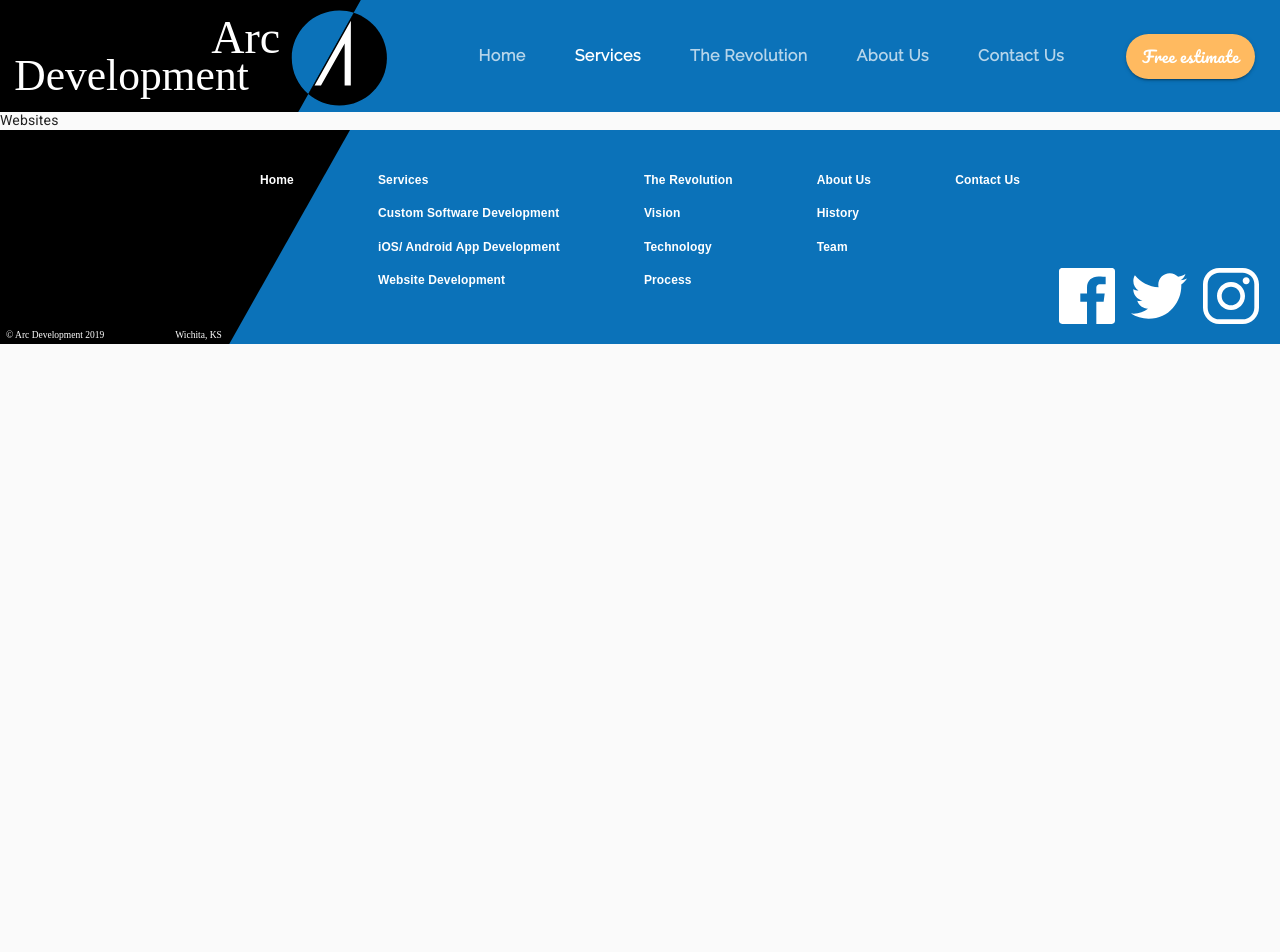
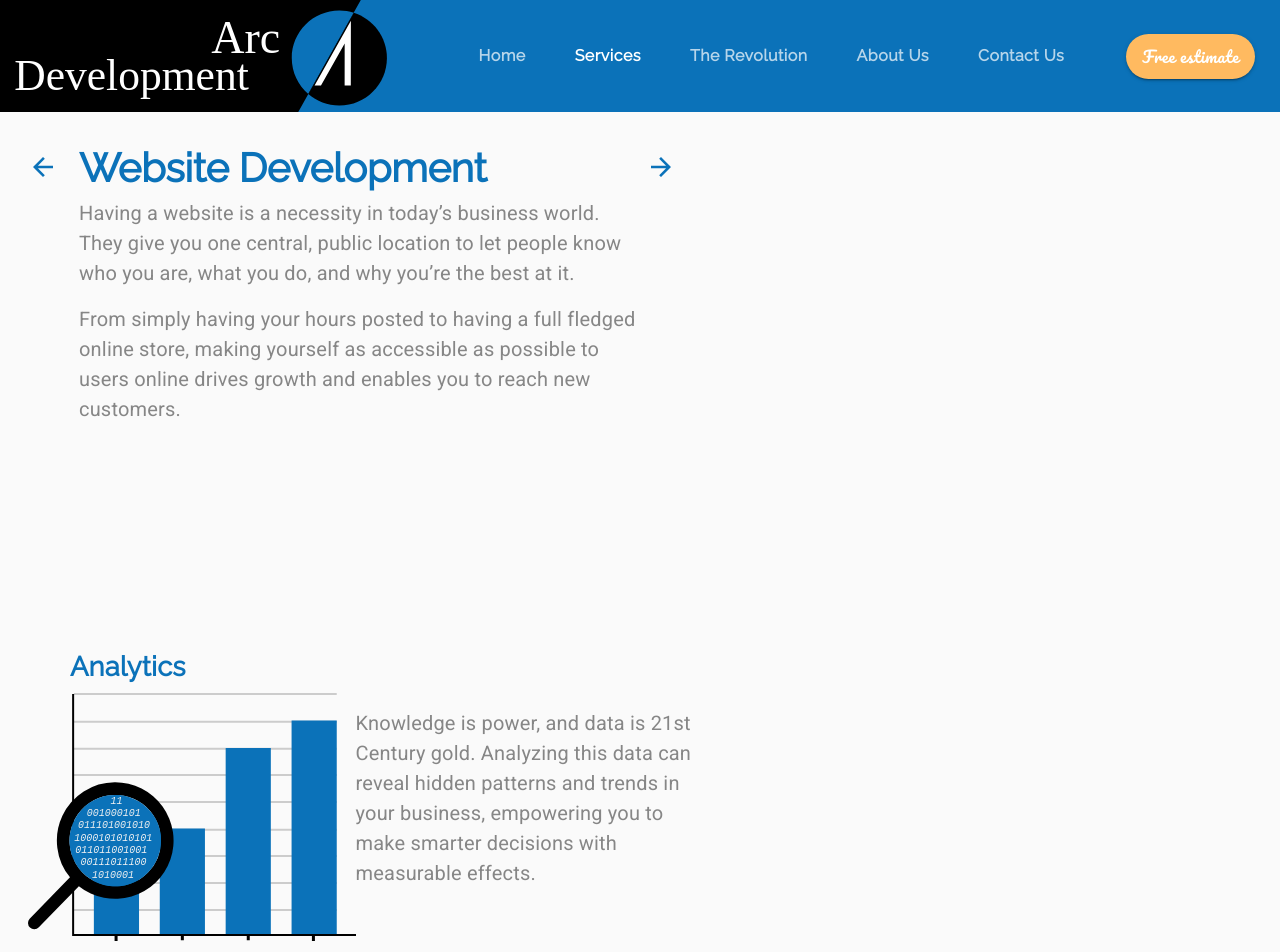
Before and after one commit to aiyeola/arc-development, a React (Create React App) app: page /websites in a window 1280 px wide. Shown: the top 952 px of the page. Before the commit the page ends 800 px from the top, so only its background shows below. Built offline with nearby package versions, Linux system fonts and the light colour scheme.

Commit message:
ft(WebsitesPage): create websites page
- responsive

```diff
--- a/src/components/App.js
+++ b/src/components/App.js
@@ -9,12 +9,12 @@
 import Services from '../components/Services';
 import CustomSoftware from '../components/Services/CustomSoftware';
 import MobileApps from '../components/Services/MobileApps';
+import Websites from '../components/Services/Websites';
 
 function App() {
   const [selectedIndex, setSelectedIndex] = useState(0);
   const [value, setValue] = useState(0);
 
-  // console.log('theme: ', theme);
   return (
     <ThemeProvider theme={theme}>
       <BrowserRouter>
@@ -69,7 +69,17 @@
               />
             )}
           />
-          <Route exact path="/websites" component={() => <div>Websites</div>} />
+          <Route
+            exact
+            path="/websites"
+            component={(props) => (
+              <Websites
+                {...props}
+                setValue={setValue}
+                setSelectedIndex={setSelectedIndex}
+              />
+            )}
+          />
           <Route
             exact
             path="/revolution"
--- /dev/null
+++ b/src/components/Services/Websites.js
@@ -0,0 +1,288 @@
+import React from 'react';
+import { Link } from 'react-router-dom';
+import { makeStyles, useTheme } from '@material-ui/styles';
+import Grid from '@material-ui/core/Grid';
+import IconButton from '@material-ui/core/IconButton';
+import Typography from '@material-ui/core/Typography';
+import useMediaQuery from '@material-ui/core/useMediaQuery';
+import Hidden from '@material-ui/core/Hidden';
+
+import backArrow from '../../assets/backArrow.svg';
+import forwardArrow from '../../assets/forwardArrow.svg';
+import analytics from '../../assets/analytics.svg';
+import seo from '../../assets/seo.svg';
+import outreach from '../../assets/outreach.svg';
+import ecommerce from '../../assets/ecommerce.svg';
+import CallToAction from '../ui/CallToAction';
+
+const useStyles = makeStyles((theme) => ({
+  heading: {
+    maxWidth: '40em',
+  },
+  arrowContainer: {
+    marginTop: '0.5em',
+  },
+  rowContainer: {
+    padding: '0 5em',
+    [theme.breakpoints.down('sm')]: {
+      padding: '0 1.5em',
+    },
+  },
+  paragraphContainer: {
+    maxWidth: '25em',
+  },
+}));
+
+const Websites = ({ setValue, setSelectedIndex }) => {
+  const classes = useStyles();
+  const theme = useTheme();
+  const matchesMD = useMediaQuery(theme.breakpoints.down('md'));
+  const matchesSM = useMediaQuery(theme.breakpoints.down('sm'));
+  const matchesXS = useMediaQuery(theme.breakpoints.down('xs'));
+
+  return (
+    <Grid container direction="column">
+      <Grid
+        item
+        container
+        direction="row"
+        justify={matchesMD ? 'center' : undefined}
+        className={classes.rowContainer}
+        style={{ marginTop: matchesXS ? '1em' : '2em' }}
+      >
+        <Hidden mdDown>
+          <Grid
+            item
+            className={classes.arrowContainer}
+            style={{ marginRight: '1em', marginLeft: '-3.5em' }}
+          >
+            <IconButton
+              component={Link}
+              to="/mobileapps"
+              onClick={() => setSelectedIndex(2)}
+              style={{ backgroundColor: 'transparent' }}
+            >
+              <img
+                src={backArrow}
+                alt="back to iOS / Android development page"
+              />
+            </IconButton>
+          </Grid>
+        </Hidden>
+        <Grid item container direction="column" className={classes.heading}>
+          <Grid item>
+            <Typography variant="h2" align={matchesMD ? 'center' : undefined}>
+              Website Development
+            </Typography>
+          </Grid>
+          <Grid item>
+            <Typography
+              variant="body1"
+              paragraph
+              align={matchesMD ? 'center' : undefined}
+            >
+              Having a website is a necessity in today’s business world. They
+              give you one central, public location to let people know who you
+              are, what you do, and why you’re the best at it.
+            </Typography>
+            <Typography
+              variant="body1"
+              paragraph
+              align={matchesMD ? 'center' : undefined}
+            >
+              From simply having your hours posted to having a full fledged
+              online store, making yourself as accessible as possible to users
+              online drives growth and enables you to reach new customers.
+            </Typography>
+          </Grid>
+        </Grid>
+        <Hidden mdDown>
+          <Grid item className={classes.arrowContainer}>
+            <IconButton
+              component={Link}
+              to="/services"
+              onClick={() => setSelectedIndex(0)}
+              style={{ backgroundColor: 'transparent' }}
+            >
+              <img src={forwardArrow} alt="forward to Services page" />
+            </IconButton>
+          </Grid>
+        </Hidden>
+      </Grid>
+
+      <Grid
+        item
+        container
+        direction={matchesSM ? 'column' : 'row'}
+        alignItems="center"
+        className={classes.rowContainer}
+        style={{ marginTop: '15em' }}
+      >
+        <Grid item>
+          <Grid item container direction="column">
+            <Grid item>
+              <Typography
+                variant="h4"
+                gutterBottom
+                align={matchesSM ? 'center' : undefined}
+              >
+                Analytics
+              </Typography>
+            </Grid>
+            <Grid item>
+              <img
+                src={analytics}
+                alt="graph with magnifying glass with 1's and 0's"
+                style={{ marginLeft: '-3em' }}
+              />
+            </Grid>
+          </Grid>
+        </Grid>
+        <Grid item className={classes.paragraphContainer}>
+          <Typography variant="body1" align={matchesSM ? 'center' : undefined}>
+            Knowledge is power, and data is 21st Century gold. Analyzing this
+            data can reveal hidden patterns and trends in your business,
+            empowering you to make smarter decisions with measurable effects.
+          </Typography>
+        </Grid>
+      </Grid>
+
+      <Grid
+        item
+        container
+        direction={matchesSM ? 'column' : 'row'}
+        alignItems="center"
+        justify="flex-end"
+        className={classes.rowContainer}
+        style={{ marginBottom: '15em', marginTop: '15em' }}
+      >
+        <Grid item>
+          <Grid item container direction="column">
+            <Grid item>
+              <Typography variant="h4" align="center" gutterBottom>
+                E-Commerce
+              </Typography>
+            </Grid>
+            <Grid item>
+              <img src={ecommerce} alt="Word outline made of dollar signs" />
+            </Grid>
+          </Grid>
+        </Grid>
+        <Grid
+          item
+          style={{ marginLeft: matchesSM ? 0 : '1em' }}
+          className={classes.paragraphContainer}
+        >
+          <Typography
+            variant="body1"
+            paragraph
+            align={matchesSM ? 'center' : undefined}
+          >
+            It’s no secret that people like to shop online.
+          </Typography>
+          <Typography
+            variant="body1"
+            paragraph
+            align={matchesSM ? 'center' : undefined}
+          >
+            In 2017 over $2.3 trillion was spent in e-commerce, and it’s time
+            for your slice of that pie.
+          </Typography>
+        </Grid>
+      </Grid>
+
+      <Grid
+        item
+        container
+        direction={matchesSM ? 'column' : 'row'}
+        alignItems="center"
+        className={classes.rowContainer}
+      >
+        <Grid item>
+          <Grid item container direction="column">
+            <Grid item>
+              <Typography
+                variant="h4"
+                gutterBottom
+                align={matchesSM ? 'center' : undefined}
+              >
+                Outreach
+              </Typography>
+            </Grid>
+            <Grid item>
+              <img src={outreach} alt="megaphone" />
+            </Grid>
+          </Grid>
+        </Grid>
+        <Grid
+          item
+          style={{ marginLeft: matchesSM ? 0 : '1em' }}
+          className={classes.paragraphContainer}
+        >
+          <Typography variant="body1" align={matchesSM ? 'center' : undefined}>
+            Draw people in with a dazzling website. Showing off your products
+            online is a great way to help customers decide what’s right for them
+            before visiting in person.
+          </Typography>
+        </Grid>
+      </Grid>
+
+      <Grid
+        item
+        container
+        direction={matchesSM ? 'column' : 'row'}
+        alignItems="center"
+        justify="flex-end"
+        className={classes.rowContainer}
+        style={{ marginBottom: '15em', marginTop: '15em' }}
+      >
+        <Grid item>
+          <Grid item container direction="column">
+            <Grid item>
+              <Typography variant="h4" align="center" gutterBottom>
+                Search Engine <br /> Optimization
+              </Typography>
+            </Grid>
+            <Grid item>
+              <img src={seo} alt="website standing on winner's podium" />
+            </Grid>
+          </Grid>
+        </Grid>
+        <Grid
+          item
+          style={{ marginLeft: matchesSM ? 0 : '1em' }}
+          className={classes.paragraphContainer}
+        >
+          <Typography
+            variant="body1"
+            paragraph
+            align={matchesSM ? 'center' : undefined}
+          >
+            How often have you ever been to the second page of Google results?
+          </Typography>
+          <Typography
+            variant="body1"
+            paragraph
+            align={matchesSM ? 'center' : undefined}
+          >
+            If you’re like us, probably never.
+          </Typography>
+          <Typography
+            variant="body1"
+            paragraph
+            align={matchesSM ? 'center' : undefined}
+          >
+            Customers don’t go there either, so we make sure your website is
+            designed to end up on top.
+          </Typography>
+        </Grid>
+      </Grid>
+
+      <Grid item>
+        <CallToAction setValue={setValue} />
+      </Grid>
+    </Grid>
+  );
+};
+
+export default Websites;
--- a/src/components/ui/Theme.js
+++ b/src/components/ui/Theme.js
@@ -56,15 +56,16 @@
       fontSize: '1.25rem',
       color: arcGrey,
       fontWeight: 300,
+      fontFamily: 'Roboto',
     },
     subtitle1: {
       fontSize: '1.25rem',
+      color: arcGrey,
       fontWeight: 300,
-      color: arcGrey,
     },
     subtitle2: {
+      fontSize: '1.25rem',
       color: 'white',
-      fontSize: '1.25rem',
       fontWeight: 300,
     },
     learnButton: {
```
